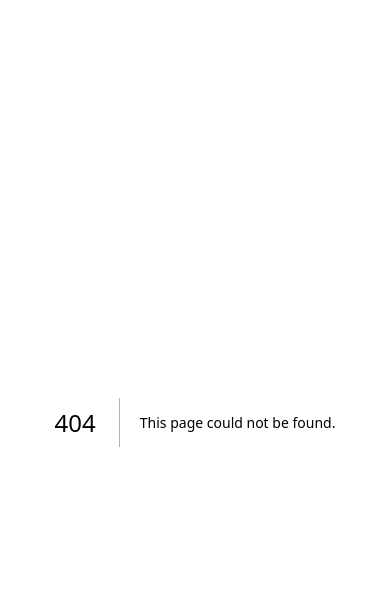
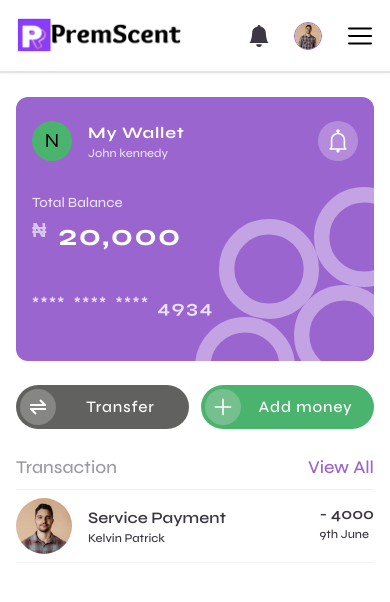
Before and after one commit to JerrySplendour/exserc-client, a Next.js app: page /user/wallet in a window 390 px wide. Before the commit this address had no page. Shown: the top 602 px of the page. Built offline with nearby package versions, Linux system fonts and the light colour scheme.

Commit message:
Add wallet page
-added wallet page
-made settings page responsive

```diff
--- a/app/(dashboard)/user/settings/page.tsx
+++ b/app/(dashboard)/user/settings/page.tsx
@@ -6,7 +6,6 @@ import { Input } from '@/components/ui/input';
 import { Select, SelectContent, SelectItem, SelectTrigger, SelectValue } from '@/components/ui/select';
 import { Textarea } from '@/components/ui/textarea';
 import { zodResolver } from '@hookform/resolvers/zod';
-import { CameraIcon } from '@radix-ui/react-icons';
 import Image from 'next/image';
 import Link from 'next/link'
 import React, { ChangeEvent, useEffect, useState } from 'react'
@@ -100,21 +99,21 @@ const Settings = () => {
 
 
   return (
-    <div className='px-3 md:px-10'>
+    <div className='px-2 md:px-10'>
         <section className='py-4'>
             <div className='flex flex-col gap-3'>
                 <p className='text-black-1 text-xl lg:text-2xl'>Account Settings</p>
             </div>
         </section>
-        <section className='flex items-start gap-10 py-4'>
-            <div className='flex flex-col rounded-2xl border-2 overflow-hidden py-3 w-full max-w-[270px] shadow-xl'>
-                <Link href="/settings" className='p-3 px-4 bg-[#9A65CF4D] text-primary-1 font-medium text-xl'>
+        <section className='flex flex-col xl:flex-row items-start gap-6 xl:gap-10 py-4'>
+            <div className='flex flex-row xl:flex-col justify-between rounded-lg xl:rounded-2xl xl:border-2 overflow-hidden w-full max-w-[400px] xl:max-w-[270px] shadow-md xl:shadow-xl'>
+                <Link href="/settings" className='p-2 xl:p-3 px-4 bg-[#9A65CF4D] text-primary-1 font-medium text-base xl:text-xl'>
                     <span>Profile settings</span>
                 </Link>
-                <Link href="/password" className='p-3 px-4 bg-[#fff] text-primary-1 font-medium text-xl'>
+                <Link href="/password" className='p-2 lg:p-3 px-4 bg-[#fff] text-primary-1 flex-1 text-center xl:text-start font-medium text-base xl:text-xl'>
                     <span>Password</span>
                 </Link>
-                <Link href="/notifications" className='p-3 px-4 bg-[#fff] text-primary-1 font-medium text-xl'>
+                <Link href="/notifications" className='p-2 lg:p-3 px-4 bg-[#fff] text-primary-1 font-medium text-base xl:text-xl'>
                     <span>Notifications</span>
                 </Link>
             </div>
@@ -130,7 +129,7 @@ const Settings = () => {
                             <Image src={`${profileSrc}`} className='w-auto h-auto rounded-full object-cover z-10 absolute top-0 left-0' width={200} height={200} alt='profile image' />
                             }
                             <label htmlFor="fileInput">
-                            <BiCamera  className='text-white w-10 h-10 cursor-pointer bg-primary-1 border-[6px] border-white absolute rounded-full p-1 bottom-0 right-[7px] z-20' />
+                            <BiCamera  className='text-white w-9 h-9 xl:w-10 xl:h-10 cursor-pointer bg-primary-1 border-[6px] border-white absolute rounded-full p-1 -right-2 bottom-0 xl:right-0 z-20' />
                             </label>
                         </div>
                         <input id='fileInput' hidden type="file" onChange={handleProfile} className='absolute rounded-full p-1 bottom-2 -right-full z-30' name="profile_pic"></input>
@@ -139,7 +138,7 @@ const Settings = () => {
                 </div>
 
                 {/* inputs begings */}
-                <div className='flex items-start flex-col lg:flex-row gap-10'>
+                <div className='flex items-start flex-col md:flex-row gap-10'>
                     <div className="flex flex-col gap-y-5 w-full sm:max-w-[482px]">
                         <div>
                             <FormField
--- /dev/null
+++ b/app/(dashboard)/user/wallet/page.tsx
@@ -0,0 +1,75 @@
+import { BellIcon, PlusIcon } from '@radix-ui/react-icons'
+import { BiTransferAlt } from "react-icons/bi";
+import Image from 'next/image'
+import React from 'react'
+
+const page = () => {
+  return (
+    <div className='py-6 px-4 xl:p-10 max-w-[964px] flex flex-col gap-y-6'>
+        <section className='py-6 px-4 sm:p-8 flex items-start justify-between bg-primary-1 rounded-xl relative overflow-hidden'>
+            <div className='flex flex-col items-start justify-start'>
+                <div className='flex gap-x-4 items-center'>
+                    <div className='w-10 sm:w-14 h-10 sm:h-14 bg-[#4AB46E] rounded-full flex items-center justify-center text-xl sm:text-3xl'>N</div>
+                    <div className='flex flex-col'>
+                        <h1 className='text-base sm:text-xl tracking-wider font-bold text-white'>My Wallet</h1>
+                        <p className='text-xs sm:text-sm font-medium text-[#ffffffcd]'>John kennedy</p>
+                    </div>
+                </div>
+                <div className='flex flex-col gap-y-1 sm:gap-y-3 mt-8'>
+                    <p className='text-sm font-medium text-[#ffffffcd]'>Total Balance</p>
+                    <div className='flex items-start gap-x-3'>
+                        <p className='text-xl font-bold text-[#ffffffa2]'>₦</p>
+                        <h1 className='text-3xl sm:text-6xl font-bold text-white tracking-wider'>20,000</h1>
+                    </div>
+                </div>
+                <div className='flex items-start gap-x-2 font-bold text-[#ffffffcd] mt-10 sm:mt-16 mb-4'>
+                    <span className='text-sm tracking-widest'>****</span>
+                    <span className='text-sm tracking-widest'>****</span>
+                    <span className='text-sm tracking-widest'>****</span>
+                    <span className='text-lg tracking-widest'>4934</span>
+                </div>
+            </div>
+            <div>
+                <BellIcon width={40} height={40} className='text-white bg-[#ffffff40] rounded-full p-2' />
+            </div>
+            <Image src='/assets/images/ellipse.svg' width={100} height={100} alt='ellipse' className='absolute bottom-[42px] right-[55px]' />
+            <Image src='/assets/images/ellipse.svg' width={100} height={100} alt='ellipse' className='absolute bottom-[74px] -right-[40px]' />
+            <Image src='/assets/images/ellipse.svg' width={100} height={100} alt='ellipse' className='absolute -bottom-6 -right-[20px]' />
+            <Image src='/assets/images/ellipse.svg' width={100} height={100} alt='ellipse' className='absolute -bottom-14 right-[79px]' />
+        </section>
+        <section className='flex items-center justify-between gap-x-3'>
+            <div className='w-full rounded-full font-medium bg-[#1D1D1BB2] flex items-center text-white text-base sm:text-lg tracking-wider cursor-pointer' >
+                <span className='flex items-center justify-center m-1 sm:m-2 h-9 w-9 sm:h-12 sm:w-12 bg-[#D9D9D94D] rounded-full'><BiTransferAlt className='w-6 h-6 m-1' /></span>
+                <span className='w-[70%] text-center'>Transfer</span>
+            </div>
+            <div className='w-full rounded-full font-medium bg-[#4AB46E] flex items-center text-white text-base sm:text-lg tracking-wider cursor-pointer' >
+                <span className='flex items-center justify-center m-1 sm:m-2 h-9 w-9 sm:h-12 sm:w-12 bg-[#D9D9D94D] rounded-full'><PlusIcon className='w-6 h-6 m-1' /></span>
+                <span className='w-[70%] text-center'>Add money</span>
+            </div>
+        </section>
+        <section>
+            <div className='flex items-center justify-between border-b border-[#0000000D] pb-2'>
+                <span className='text-lg sm:text-2xl font-medium text-black-2'>Transaction</span>
+                <span className='text-lg sm:text-2xl font-medium text-primary-1'>View All</span>
+            </div>
+            <div className='flex items-center justify-between border-b border-[#0000000D] pb-2'>
+                <div className='flex items-center gap-x-4 pt-2' >
+                    <div className='w-14 h-14 overflow-hidden rounded-full'>
+                        <Image src="/assets/images/profile_pic.png" className='object-cover w-full h-full' width={100} height={100} alt='profile pic' />
+                    </div>
+                    <div className='text-black-1 font-medium'>
+                        <p className='font-semibold'>Service Payment</p>
+                        <p className='text-xs'>Kelvin Patrick</p>
+                    </div>
+                </div>
+                <div className='text-black-1 font-medium'>
+                    <p className='font-semibold'>- 4000</p>
+                    <p className='text-xs'>9th June</p>
+                </div>
+            </div>
+        </section>
+    </div>
+  )
+}
+
+export default page
```
Also changed, not shown: public/assets/images/ellipse.svg (added).
